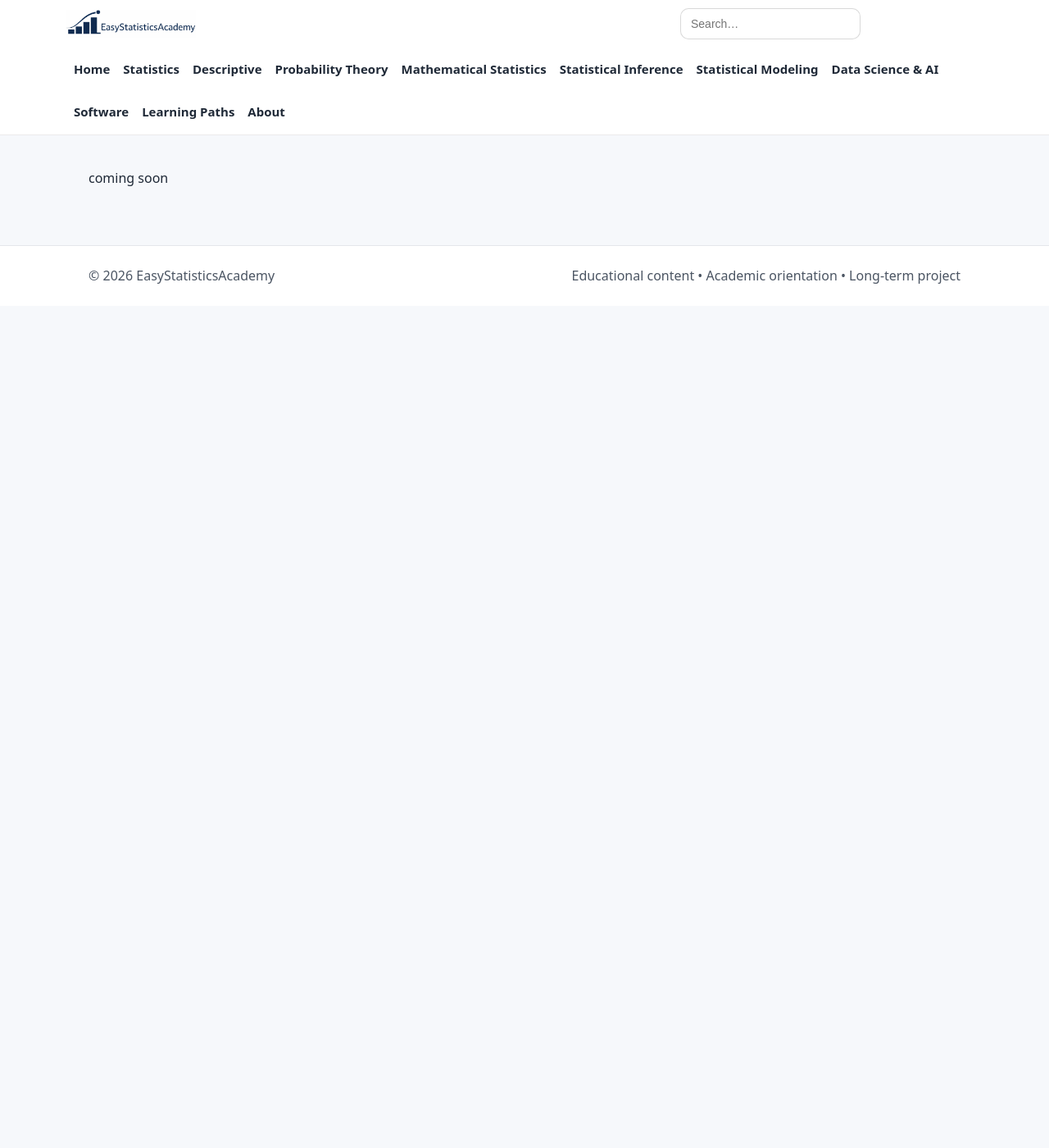
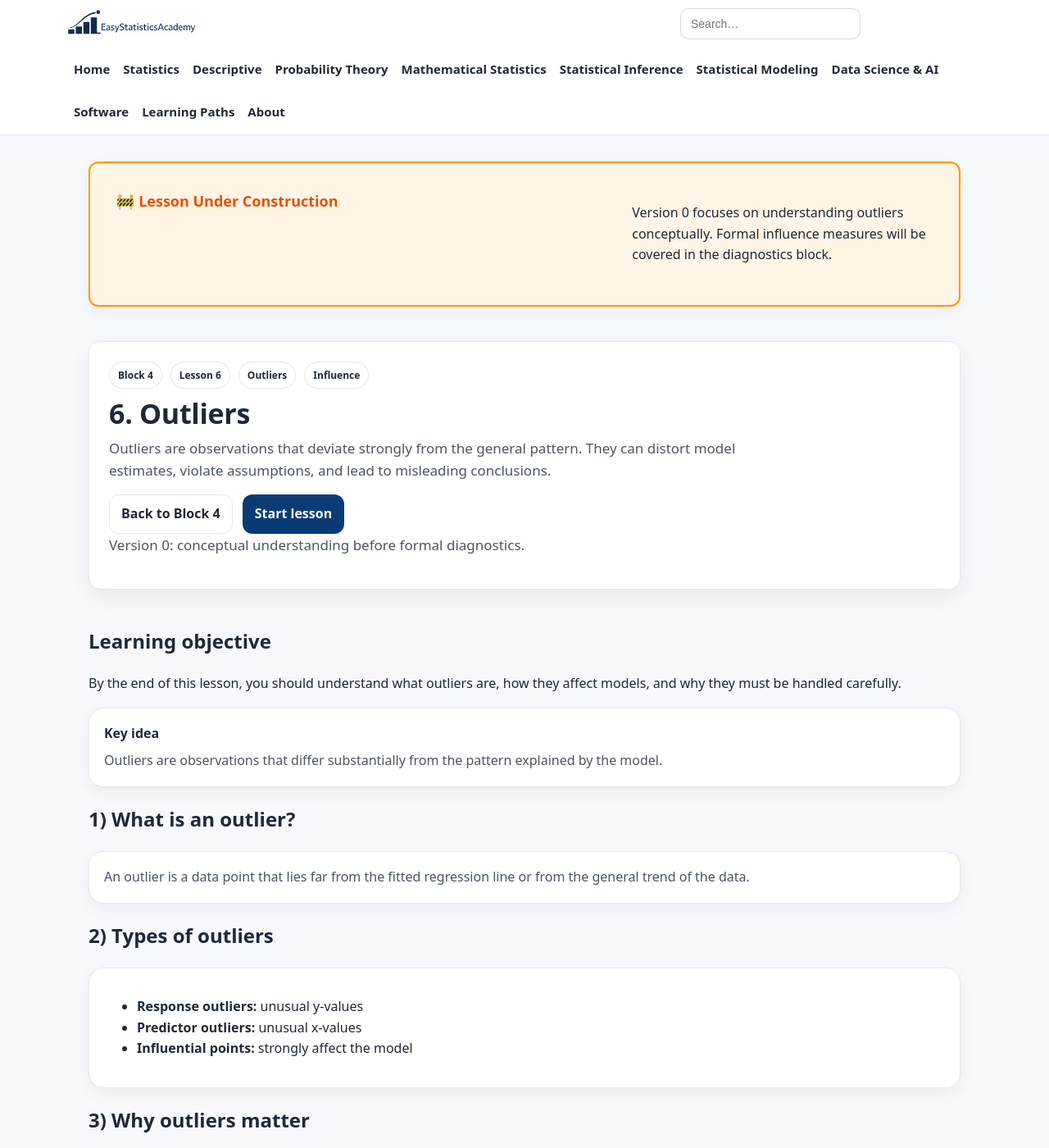
Before and after one commit to ammar-homaida-statistics/easystatisticsacademy, a Jekyll site: the page built from modeling/assumptions/outliers/index.md, in a window 1280 px wide and 1400 px high. Shown: the whole window at 82% size. Built offline with Jekyll 4.4.1, drawn with Linux system fonts in a browser that asks for light colours; our own code applies the rules of GitHub Pages for plain Markdown files; some of the changed text lies outside the part shown.

Commit message:
Add lesson content

```diff
--- a/modeling/assumptions/outliers/index.md
+++ b/modeling/assumptions/outliers/index.md
@@ -1 +1,191 @@
-coming soon
+---
+layout: default
+title: 6. Outliers
+permalink: /modeling/assumptions/outliers/
+sidebar: false
+---
+
+<!-- UNDER CONSTRUCTION -->
+<section class="section section-slim">
+  <div class="callout" style="background:#fff4e5; border:2px solid #ff9800; padding:2rem; border-radius:12px;">
+    <h2 style="color:#e65100;">🚧 Lesson Under Construction</h2>
+    <p>
+      Version 0 focuses on understanding outliers conceptually.
+      Formal influence measures will be covered in the diagnostics block.
+    </p>
+  </div>
+</section>
+
+<!-- ✅ Update last visited lesson -->
+<script>
+(function () {
+  localStorage.setItem("esa_continue_modeling_assumptions_lesson_v0", JSON.stringify({
+    url: "/modeling/assumptions/outliers/",
+    label: "Lesson 6 — Outliers",
+    ts: Date.now()
+  }));
+})();
+</script>
+
+<!-- HERO -->
+<section class="hero hero-section">
+  <div class="hero-card">
+
+    <div class="badge-row">
+      <span class="badge">Block 4</span>
+      <span class="badge">Lesson 6</span>
+      <span class="badge">Outliers</span>
+      <span class="badge">Influence</span>
+    </div>
+
+    <h1>6. Outliers</h1>
+
+    <p class="lead">
+      Outliers are observations that deviate strongly from the general pattern.
+      They can distort model estimates, violate assumptions, and lead to misleading conclusions.
+    </p>
+
+    <div class="hero-actions">
+      <a class="btn btn-outline" href="/modeling/assumptions/">Back to Block 4</a>
+      <a class="btn" href="#lesson">Start lesson</a>
+    </div>
+
+    <p class="muted-mini">
+      Version 0: conceptual understanding before formal diagnostics.
+    </p>
+
+  </div>
+</section>
+
+<!-- LESSON -->
+<section class="section" id="lesson">
+
+  <h2>Learning objective</h2>
+  <p>
+    By the end of this lesson, you should understand what outliers are,
+    how they affect models, and why they must be handled carefully.
+  </p>
+
+  <div class="card">
+    <h3>Key idea</h3>
+    <p>
+      Outliers are observations that differ substantially from the pattern
+      explained by the model.
+    </p>
+  </div>
+
+  <h2>1) What is an outlier?</h2>
+  <div class="card">
+    <p>
+      An outlier is a data point that lies far from the fitted regression line
+      or from the general trend of the data.
+    </p>
+  </div>
+
+  <h2>2) Types of outliers</h2>
+  <div class="card">
+    <ul>
+      <li><strong>Response outliers:</strong> unusual y-values</li>
+      <li><strong>Predictor outliers:</strong> unusual x-values</li>
+      <li><strong>Influential points:</strong> strongly affect the model</li>
+    </ul>
+  </div>
+
+  <h2>3) Why outliers matter</h2>
+  <div class="card">
+    <ul>
+      <li>They can distort regression coefficients</li>
+      <li>They can inflate or reduce R²</li>
+      <li>They can affect inference results</li>
+    </ul>
+  </div>
+
+  <h2>4) Example</h2>
+  <div class="card">
+    <p>
+      A single extreme observation can pull the regression line
+      toward itself, changing slope and interpretation.
+    </p>
+  </div>
+
+  <h2>5) Outliers and assumptions</h2>
+  <div class="card">
+    <ul>
+      <li>Can break normality</li>
+      <li>Can create heteroscedasticity</li>
+      <li>Can distort independence patterns</li>
+    </ul>
+  </div>
+
+  <h2>6) Outlier ≠ error</h2>
+  <div class="card">
+    <p>
+      Not all outliers are mistakes. Some represent real and important phenomena.
+    </p>
+  </div>
+
+  <h2>7) When to be careful</h2>
+  <div class="card">
+    <ul>
+      <li>Small datasets</li>
+      <li>High-leverage points</li>
+      <li>Strong influence on coefficients</li>
+    </ul>
+  </div>
+
+  <h2>8) Common causes</h2>
+  <div class="card">
+    <ul>
+      <li>Measurement errors</li>
+      <li>Data entry errors</li>
+      <li>True extreme values</li>
+      <li>Model misspecification</li>
+    </ul>
+  </div>
+
+  <h2>9) What NOT to do</h2>
+  <div class="card">
+    <ul>
+      <li>Do not remove outliers blindly</li>
+      <li>Do not ignore them without investigation</li>
+    </ul>
+  </div>
+
+  <h2>10) What to do instead</h2>
+  <div class="card">
+    <ul>
+      <li>Investigate their origin</li>
+      <li>Check model specification</li>
+      <li>Use robust methods if needed</li>
+    </ul>
+  </div>
+
+  <h2>11) Why this matters</h2>
+  <div class="card">
+    <p>
+      Outliers can completely change conclusions if not handled properly.
+    </p>
+  </div>
+
+  <div class="card">
+    <h3>Outcome of this lesson</h3>
+    <ul>
+      <li>Understand what outliers are</li>
+      <li>Distinguish types of outliers</li>
+      <li>Understand their impact on models</li>
+      <li>Recognize when they are problematic</li>
+      <li>Prepare for formal diagnostics</li>
+    </ul>
+  </div>
+
+  <div class="card">
+    <h3>Next step</h3>
+    <p>
+      We now bring all assumptions together and study violations and their consequences.
+    </p>
+    <a class="btn" href="/modeling/assumptions/violations/">
+      Next lesson: Violations →
+    </a>
+  </div>
+
+</section>
```
